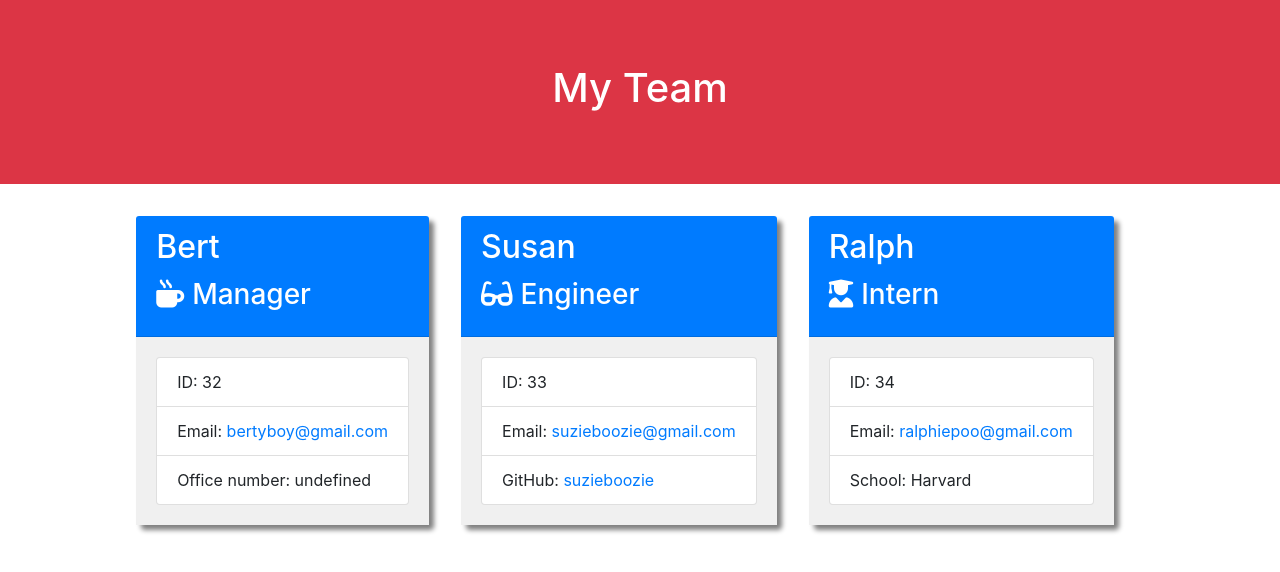
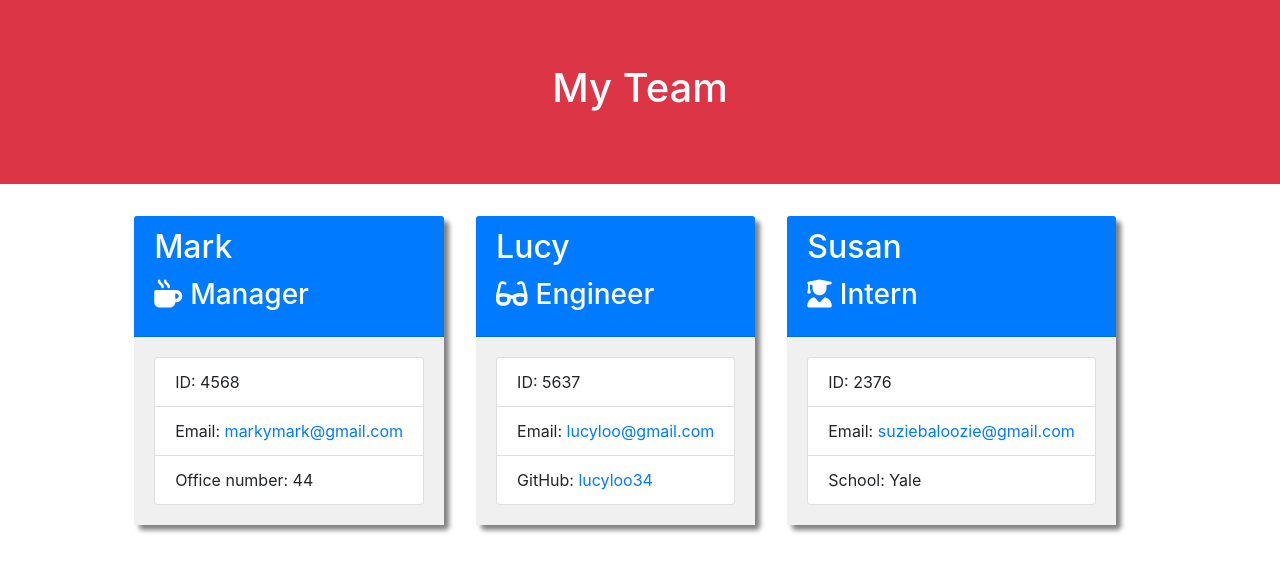
Before and after one commit to mncole98/Challenge-10, a website: page output/team.html in a window 1280 px wide. Drawn offline with nearby package versions, Linux system fonts and the light colour scheme.

```diff
--- a/output/team.html
+++ b/output/team.html
@@ -27,14 +27,28 @@
 
 <div class="card employee-card">
     <div class="card-header bg-primary text-white">
-        <h2 class="card-title">Bert</h2>
+        <h2 class="card-title">Mark</h2>
         <h3 class="card-title"><i class="fas fa-mug-hot mr-2"></i>Manager</h3>
     </div>
     <div class="card-body">
         <ul class="list-group">
-            <li class="list-group-item">ID: 32</li>
-            <li class="list-group-item">Email: <a href="mailto:bertyboy@gmail.com">bertyboy@gmail.com</a></li>
-            <li class="list-group-item">Office number: undefined</li>
+            <li class="list-group-item">ID: 4568</li>
+            <li class="list-group-item">Email: <a href="mailto:markymark@gmail.com">markymark@gmail.com</a></li>
+            <li class="list-group-item">Office number: 44</li>
+        </ul>
+    </div>
+</div>
+
+<div class="card employee-card">
+    <div class="card-header bg-primary text-white">
+        <h2 class="card-title">Lucy</h2>
+        <h3 class="card-title"><i class="fas fa-glasses mr-2"></i>Engineer</h3>
+    </div>
+    <div class="card-body">
+        <ul class="list-group">
+            <li class="list-group-item">ID: 5637</li>
+            <li class="list-group-item">Email: <a href="mailto:lucyloo@gmail.com">lucyloo@gmail.com</a></li>
+            <li class="list-group-item">GitHub: <a href="https://github.com/lucyloo34" target="_blank" rel="noopener noreferrer">lucyloo34</a></li>
         </ul>
     </div>
 </div>
@@ -42,27 +56,13 @@
 <div class="card employee-card">
     <div class="card-header bg-primary text-white">
         <h2 class="card-title">Susan</h2>
-        <h3 class="card-title"><i class="fas fa-glasses mr-2"></i>Engineer</h3>
-    </div>
-    <div class="card-body">
-        <ul class="list-group">
-            <li class="list-group-item">ID: 33</li>
-            <li class="list-group-item">Email: <a href="mailto:suzieboozie@gmail.com">suzieboozie@gmail.com</a></li>
-            <li class="list-group-item">GitHub: <a href="https://github.com/suzieboozie" target="_blank" rel="noopener noreferrer">suzieboozie</a></li>
-        </ul>
-    </div>
-</div>
-
-<div class="card employee-card">
-    <div class="card-header bg-primary text-white">
-        <h2 class="card-title">Ralph</h2>
         <h3 class="card-title"><i class="fas fa-user-graduate mr-2"></i>Intern</h3>
     </div>
     <div class="card-body">
         <ul class="list-group">
-            <li class="list-group-item">ID: 34</li>
-            <li class="list-group-item">Email: <a href="mailto:ralphiepoo@gmail.com">ralphiepoo@gmail.com</a></li>
-            <li class="list-group-item">School: Harvard</li>
+            <li class="list-group-item">ID: 2376</li>
+            <li class="list-group-item">Email: <a href="mailto:suziebaloozie@gmail.com">suziebaloozie@gmail.com</a></li>
+            <li class="list-group-item">School: Yale</li>
         </ul>
     </div>
 </div>
```
Also changed, not shown: README.md.
